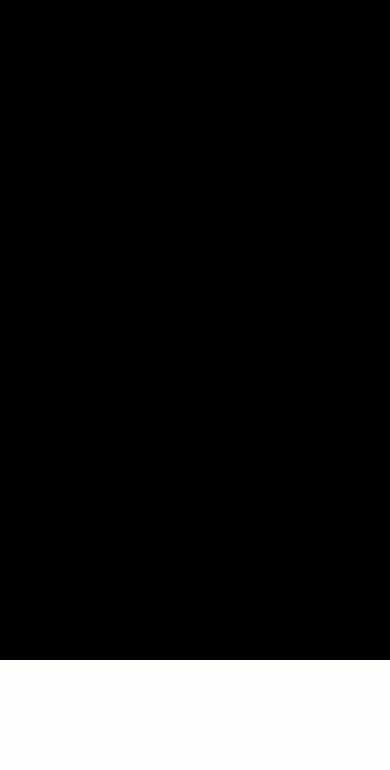
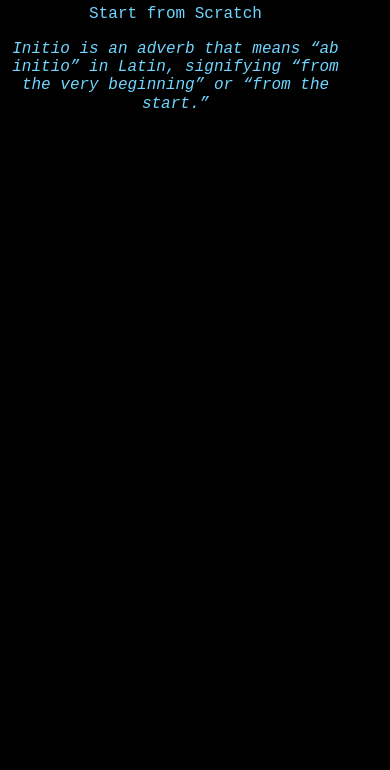
Before and after one commit to PenaV99/digital-card, a website built with Vite: page index.html in a window 390 px wide. Shown: the part 1198-1968 px from the top of the page. Before the commit the page ends 1858 px from the top, so only its background shows below. Built offline with nearby package versions, Linux system fonts and the light colour scheme; a web font is replaced by a local one.

Commit message:
More responsive adjustments

```diff
--- a/index.html
+++ b/index.html
@@ -62,12 +62,14 @@
             </em>
             <h2>Let's Get Started</h2>
         </div>
-    </section>
-    <section class="webinit-section">
+</section>
+<section class="webinit-section">
+    <div class="about-webinit-el">
         <h1>[Web][Init]</h1>
         <p>Start from Scratch</p>
         <p><em>Initio is an adverb that means “ab initio” in Latin, signifying “from the very beginning” or “from the start.”</em></p>
-    </section>
+    </div>
+</section>
     <script src="js/index.js"></script>
 </body>
 
--- a/styles.css
+++ b/styles.css
@@ -74,7 +74,6 @@
 }
 /* Mini Portfolio */
 .services-section {
-    height: 46%;
     font-size: large;
     border-top: 2px solid #6a040f;
 }
@@ -104,12 +103,12 @@
     width: 100px;
 }
 .webinit-section {
-    width: 90%;
+    width: 100%;
     height: 100vh;
-    margin: auto;
-    padding: 0px 75px;
-    border-top: 2px solid black;
+    border-top: 2px solid yellowgreen;
     background-color: black;
     color: #70d6ff;
-
 }
+.about-webinit-el {
+    width: 90%;
+}
```
